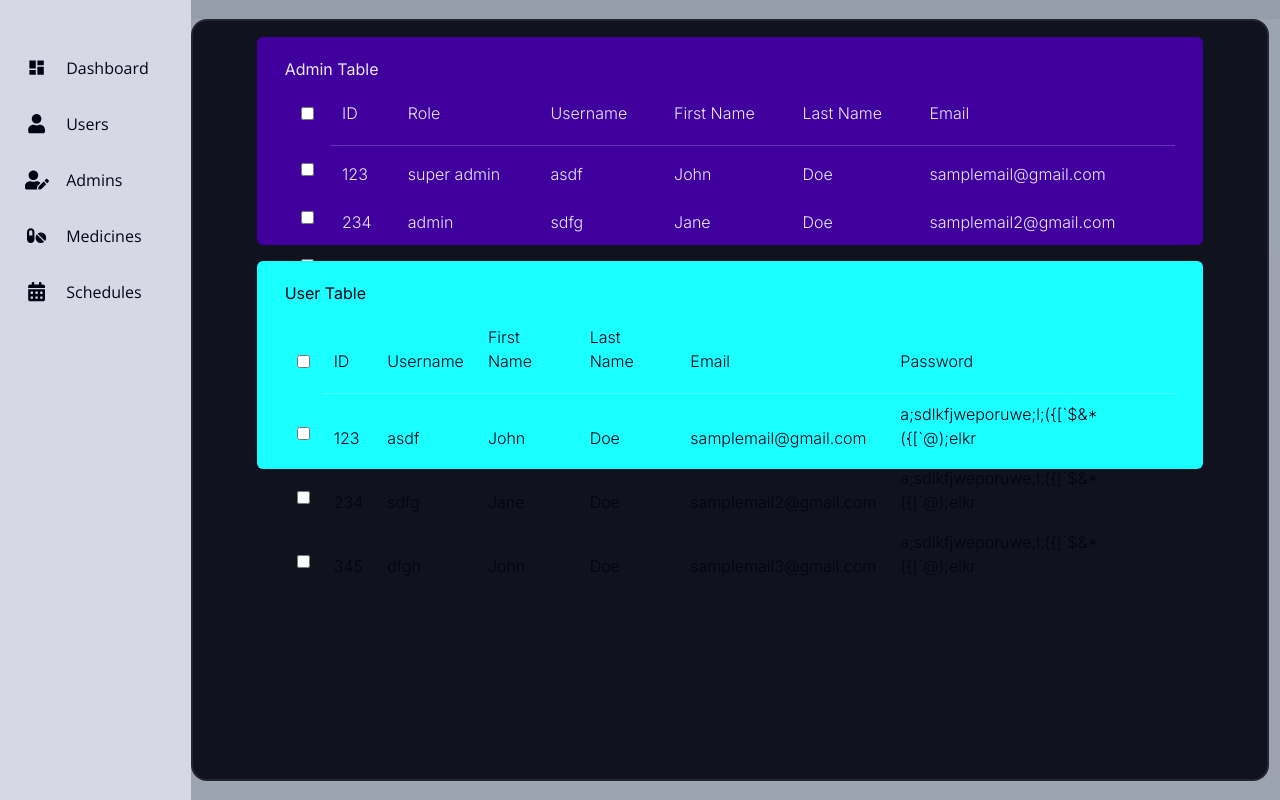
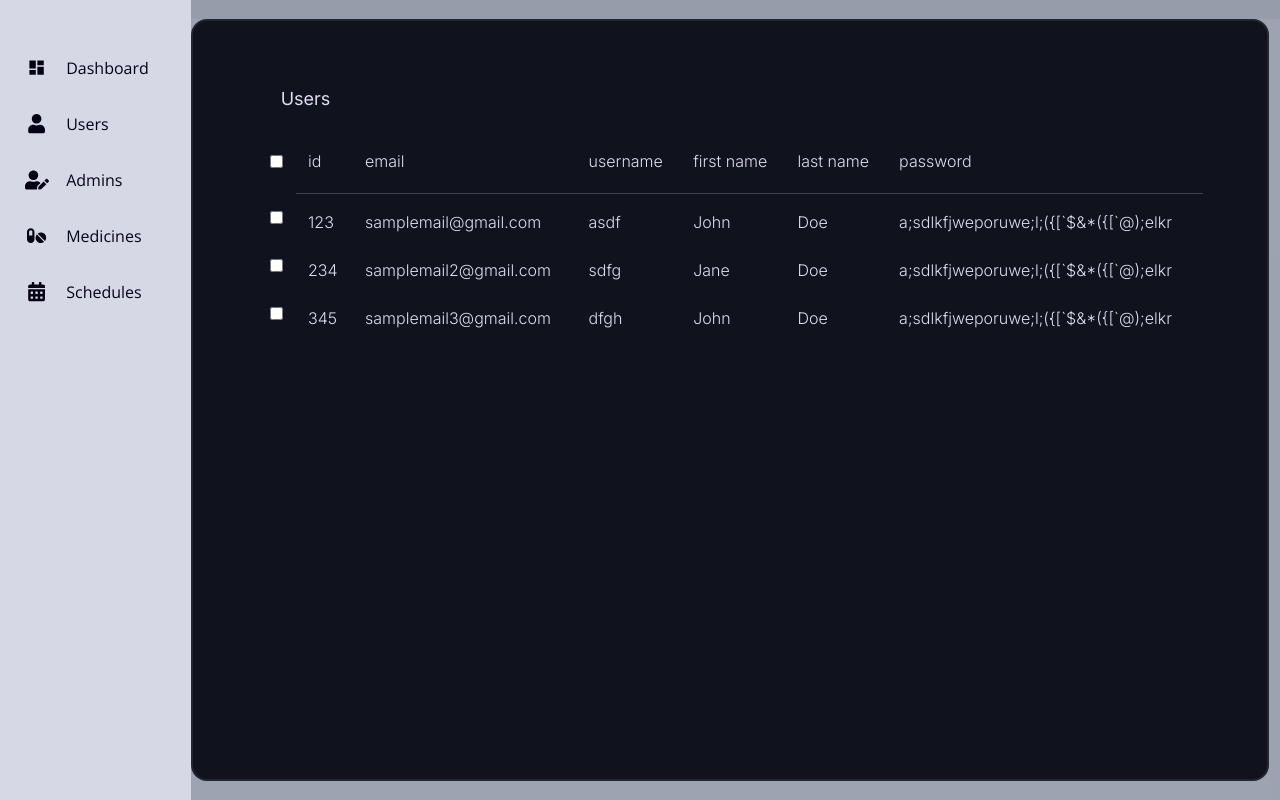
Before and after one commit to erbeeen/medtalk-web-app, a React (Vite) app in the folder frontend/: page /users in a window 1280 px wide. Built offline with nearby package versions, Linux system fonts and the light colour scheme.

Commit message:
frontend(admin, user): implement new table

```diff
--- /dev/null
+++ b/frontend/src/routes/Admins.tsx
@@ -0,0 +1,69 @@
+import type { AdminUserType } from "../types/user";
+import Table from "../components/Table";
+import { createColumnHelper } from "@tanstack/react-table";
+
+export default function AdminsRoute() {
+  const adminColumnHelpers = createColumnHelper<AdminUserType>();
+  const adminColumns = [
+    adminColumnHelpers.accessor("id", {
+      header: "id",
+    }),
+    adminColumnHelpers.accessor("role", {
+      header: "Role",
+    }),
+    adminColumnHelpers.accessor("username", {
+      header: "Username",
+    }),
+    adminColumnHelpers.accessor("firstName", {
+      header: "First name",
+    }),
+    adminColumnHelpers.accessor("lastName", {
+      header: "Last name",
+    }),
+    adminColumnHelpers.accessor("email", {
+      header: "Email",
+    }),
+  ];
+
+  const dummyAdmins: Array<AdminUserType> = [
+    {
+      id: "123",
+      role: "super admin",
+      username: "asdf",
+      firstName: "John",
+      lastName: "Doe",
+      email: "samplemail@gmail.com",
+    },
+    {
+      id: "234",
+      role: "admin",
+      username: "sdfg",
+      firstName: "Jane",
+      lastName: "Doe",
+      email: "samplemail2@gmail.com",
+    },
+    {
+      id: "345",
+      role: "super admin",
+      username: "dfgh",
+      firstName: "John",
+      lastName: "Doe",
+      email: "samplemail3@gmail.com",
+    },
+  ];
+
+
+  return (
+    <div className="h-full px-12 pt-12 flex flex-col items-center gap-4">
+      {/* <div className="w-full rounded-md p-5 px-7 bg-secondary dark:bg-gray-700/40 text-dark-text"> */}
+      <div className="self-start pl-8 text-lg">
+        <h1>Admins</h1>
+      </div>
+        <Table
+          columns={adminColumns}
+          content={dummyAdmins}
+        />
+      {/* </div> */}
+    </div>
+  )
+}
--- a/frontend/src/routes/Users.tsx
+++ b/frontend/src/routes/Users.tsx
@@ -1,82 +1,32 @@
-import type { AdminUserType, UserType } from "../types/user";
+import type { UserType } from "../types/user";
 import Table from "../components/Table";
 import { createColumnHelper } from "@tanstack/react-table";
 
 export default function UsersRoute() {
-  const adminColumnHelpers = createColumnHelper<AdminUserType>();
-  const adminColumns = [
-    adminColumnHelpers.accessor("id", {
-      header: "ID",
-    }),
-    adminColumnHelpers.accessor("role", {
-      header: "Role",
-    }),
-    adminColumnHelpers.accessor("username", {
-      header: "Username",
-    }),
-    adminColumnHelpers.accessor("firstName", {
-      header: "First Name",
-    }),
-    adminColumnHelpers.accessor("lastName", {
-      header: "Last Name",
-    }),
-    adminColumnHelpers.accessor("email", {
-      header: "Email",
-    }),
-  ];
-
-  const dummyAdmins: Array<AdminUserType> = [
-    {
-      id: "123",
-      role: "super admin",
-      username: "asdf",
-      firstName: "John",
-      lastName: "Doe",
-      email: "samplemail@gmail.com",
-    },
-    {
-      id: "234",
-      role: "admin",
-      username: "sdfg",
-      firstName: "Jane",
-      lastName: "Doe",
-      email: "samplemail2@gmail.com",
-    },
-    {
-      id: "345",
-      role: "super admin",
-      username: "dfgh",
-      firstName: "John",
-      lastName: "Doe",
-      email: "samplemail3@gmail.com",
-    },
-  ];
-
-
   const userColumnHelper = createColumnHelper<UserType>();
   const userColumns = [
     userColumnHelper.accessor("id", {
-      header: () => "ID",
+      header: () => "id",
+      footer: info => info.column.id,
+    }),
+    userColumnHelper.accessor("email", {
+      header: () => "email",
       footer: info => info.column.id,
     }),
     userColumnHelper.accessor("username", {
-      header: () => "Username",
+      header: () => "username",
       footer: info => info.column.id,
     }),
     userColumnHelper.accessor("firstName", {
-      header: () => "First Name",
+      header: () => "first name",
       footer: info => info.column.id,
     }),
     userColumnHelper.accessor("lastName", {
-      header: () => "Last Name",
-      footer: info => info.column.id,
-    }),
-    userColumnHelper.accessor("email", {
-      header: () => "Email",
+      header: () => "last name",
       footer: info => info.column.id,
     }),
     userColumnHelper.accessor("password", {
-      header: () => "Password",
+      header: () => "password",
       footer: info => info.column.id,
     })
   ]
@@ -84,49 +34,42 @@ export default function UsersRoute() {
   const dummyUsers: Array<UserType> = [
     {
       id: "123",
+      email: "samplemail@gmail.com",
       username: "asdf",
       firstName: "John",
       lastName: "Doe",
-      email: "samplemail@gmail.com",
       password: "a;sdlkfjweporuwe;l;({[`$&*({[`@);elkr",
     },
     {
       id: "234",
+      email: "samplemail2@gmail.com",
       username: "sdfg",
       firstName: "Jane",
       lastName: "Doe",
-      email: "samplemail2@gmail.com",
       password: "a;sdlkfjweporuwe;l;({[`$&*({[`@);elkr",
     },
     {
       id: "345",
+      email: "samplemail3@gmail.com",
       username: "dfgh",
       firstName: "John",
       lastName: "Doe",
-      email: "samplemail3@gmail.com",
       password: "a;sdlkfjweporuwe;l;({[`$&*({[`@);elkr",
     },
   ];
 
   return (
-    <div className="px-12 flex flex-col items-center gap-4">
-      <div className="h-52 w-full rounded-md p-5 px-7 bg-secondary dark:bg-gray-700/50 text-dark-text">
-        <h1>Admin Table</h1>
-        <Table
-          columns={adminColumns}
-          content={dummyAdmins}
-        />
-
+    <div className="h-full px-12 pt-12 flex flex-col items-center gap-4">
+       {/* <div className="w-full p-5 px-7 bg-primary/100 dark:bg-gray-700/50 text-light-text dark:text-dark-text rounded-md"> */}
+      <div className="self-start pl-6 text-lg">
+        <h1>Users</h1>
       </div>
-
-      <div className="h-52 w-full p-5 px-7 bg-primary/100 dark:bg-gray-700/50 text-light-text dark:text-dark-text rounded-md">
-        <h1 className="mb-2">User Table</h1>
         {/* <UserTable /> */}
         <Table
           columns={userColumns}
           content={dummyUsers}
         />
-      </div>
+      {/* </div> */}
     </div>
   );
 }
```
